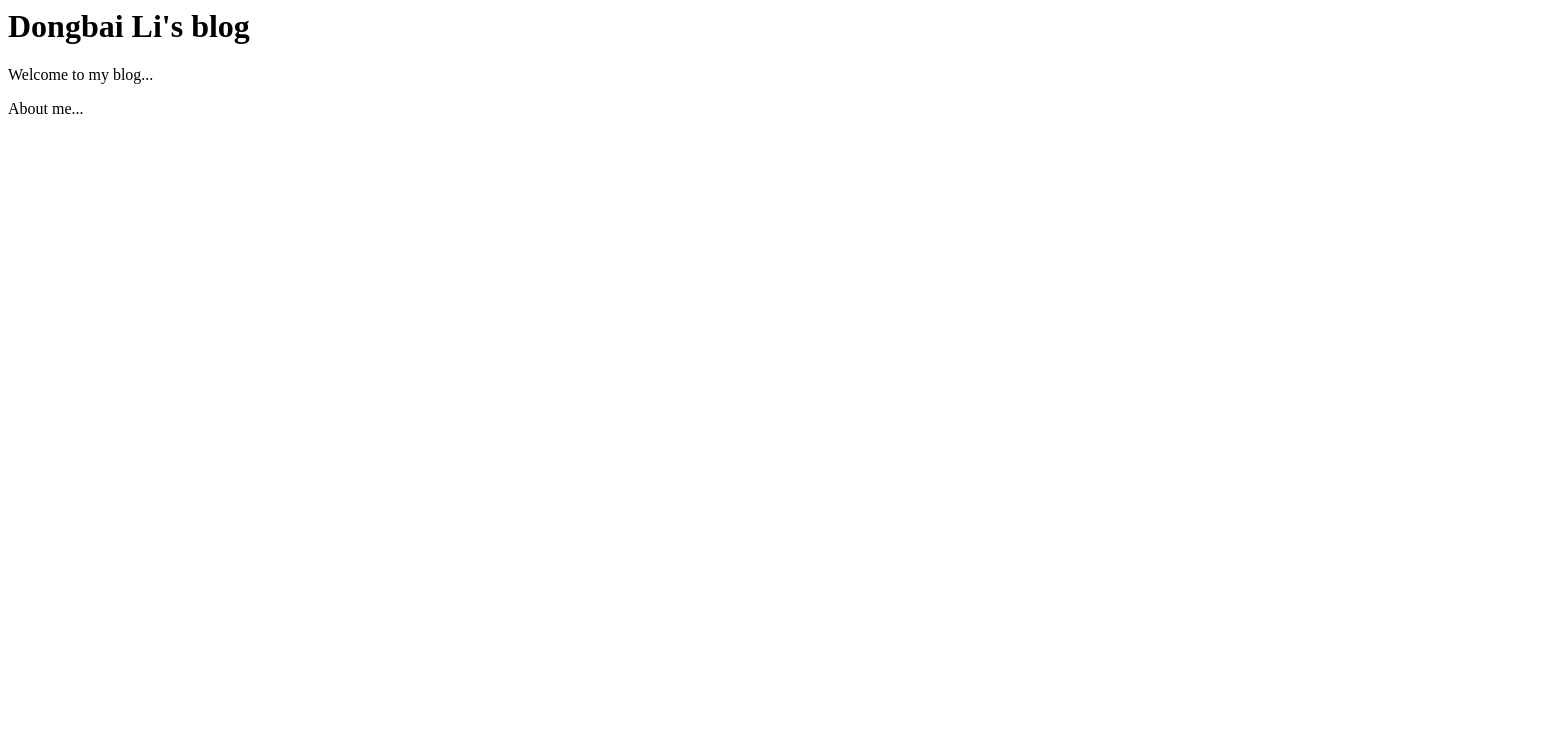
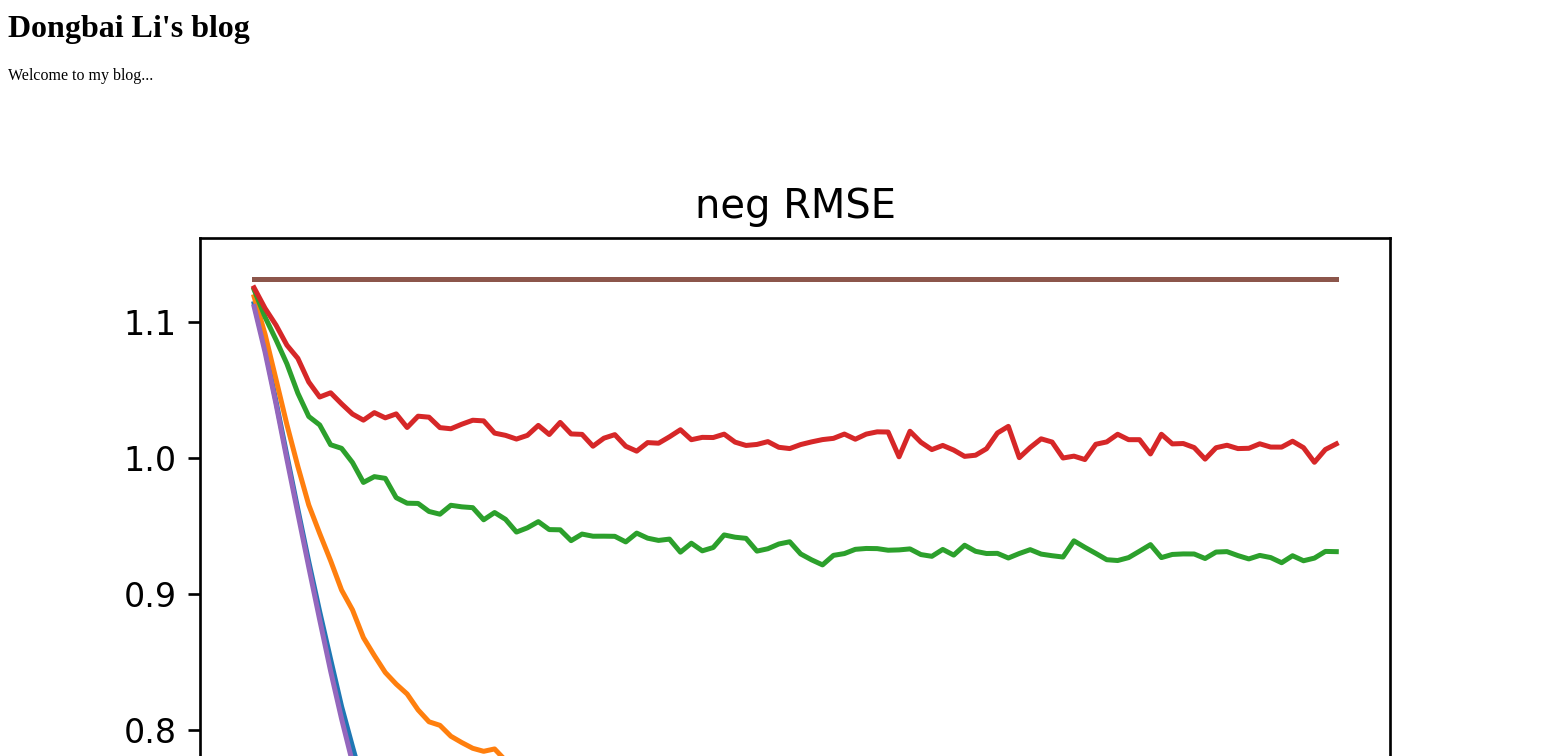
Before and after one commit to dongbaili/DongbaiLi.github.io, a plain HTML site: page index.html in a window 1280 px wide. Shown: the top 756 px of the page, 1544 px wide, since content can reach past the window. Drawn offline with Linux system fonts and the light colour scheme.

Commit message:
Update index.html

```diff
--- a/index.html
+++ b/index.html
@@ -8,6 +8,7 @@
     <p>
         Welcome to my blog...
     </p>
+    <img src='./n=2000/S_|_V_r=2.5.png'></img>
     <p>
         About me...
     </p>
```
